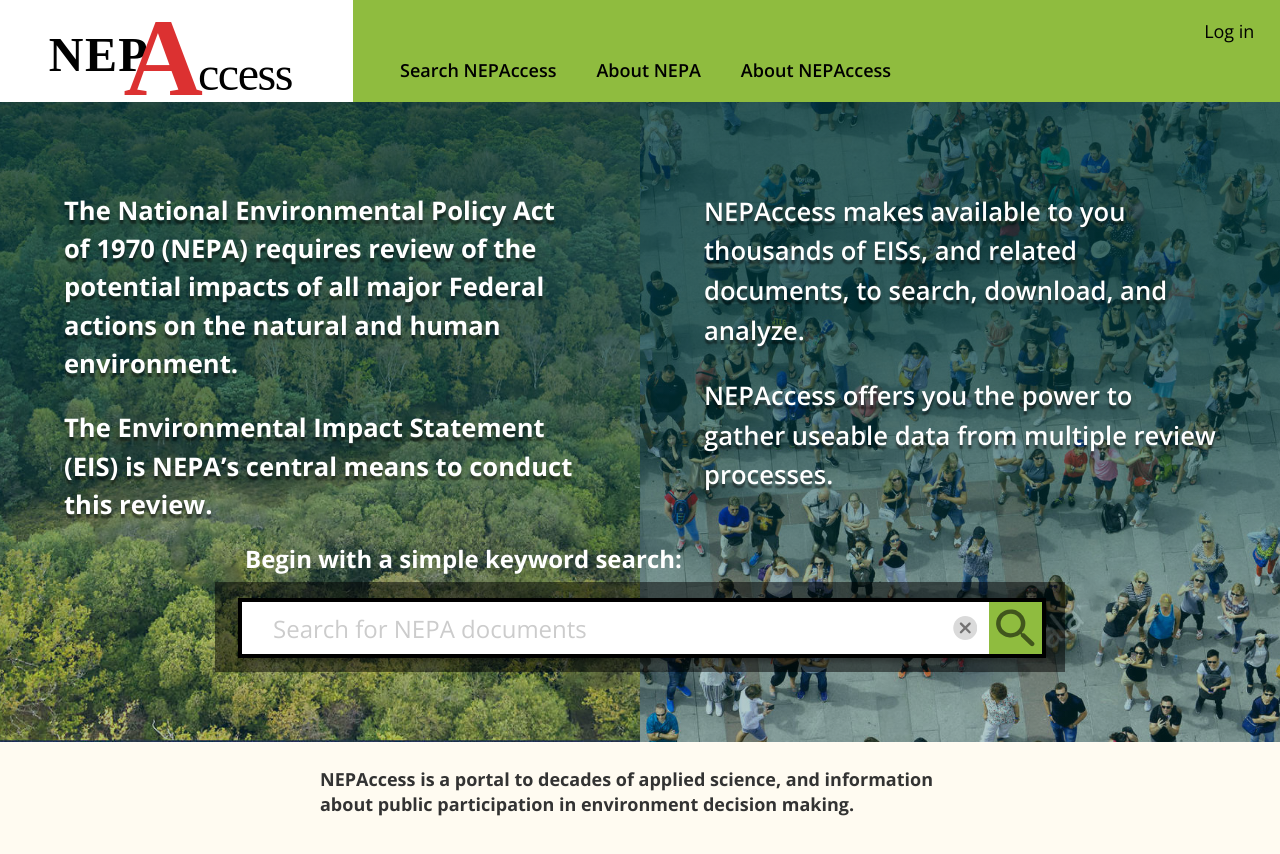
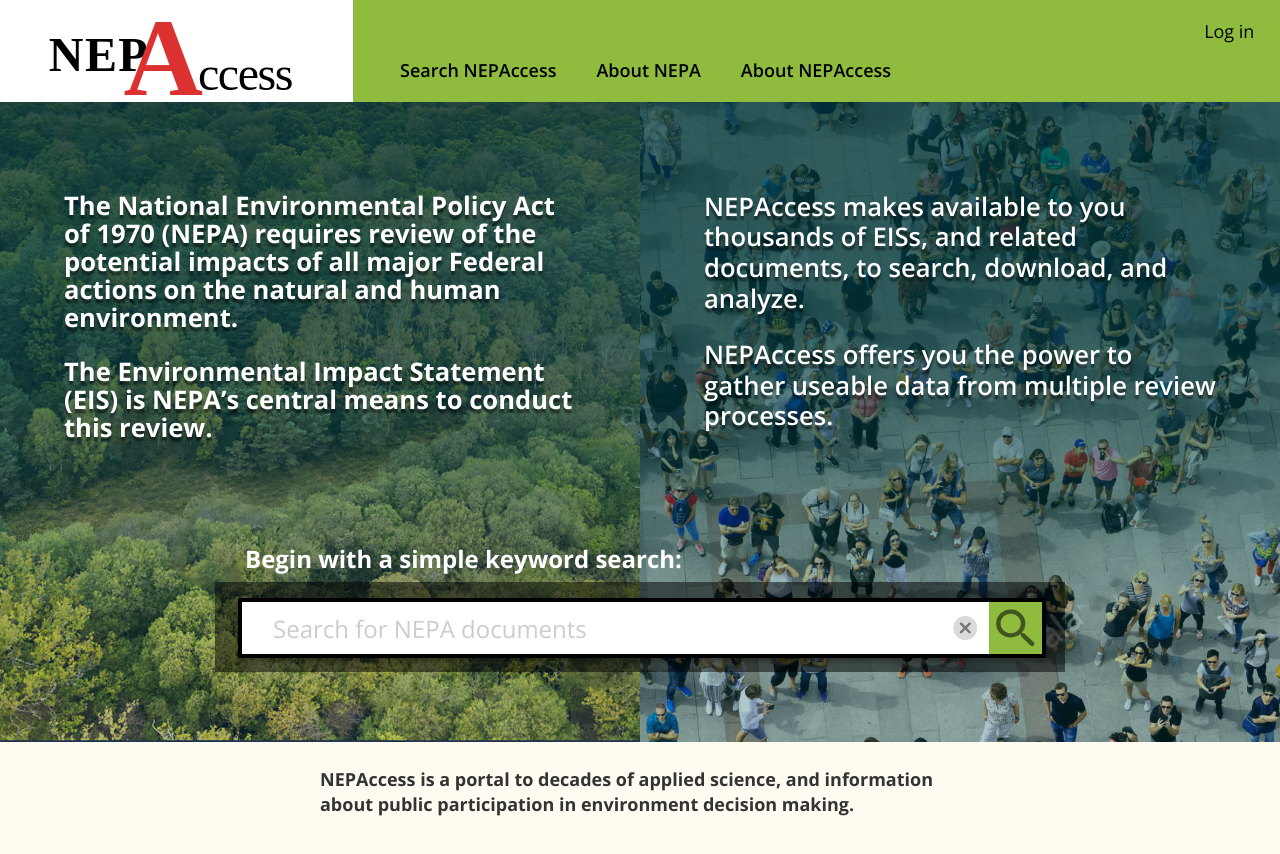
Before and after one commit to GeorgeMSchaffer/nepaccessFront, a React (Create React App) app: page / in a window 1280 px wide. Shown: the top 854 px of the page. Built offline with nearby package versions, Linux system fonts and the light colour scheme; no server answers.

Commit message:
CSS: Still testing sizes

```diff
--- a/src/landing.css
+++ b/src/landing.css
@@ -206,11 +206,11 @@
 /** These numbers have to change every time the front page text changes, or else don't use dynamic font scaling */
 .size {
   font-size: 2vmax;
-  line-height: 3vmax;
+  line-height: calc(100% + 0.2vmax);
 }
 
 #subhead>p.size {
-  line-height: 3.1vmax;
+  line-height: calc(110% + 0.2vmax);
 }
 
 @media (max-width:1000px) {
@@ -226,9 +226,9 @@
 @media (min-width: 1600px) {
   .size {
     font-size: 33px;
-    line-height: 180%;
+    line-height: 155%;
   }
   #subhead>p.size {
-    line-height: 200%;
+    line-height: 170%;
   }
 }
```
